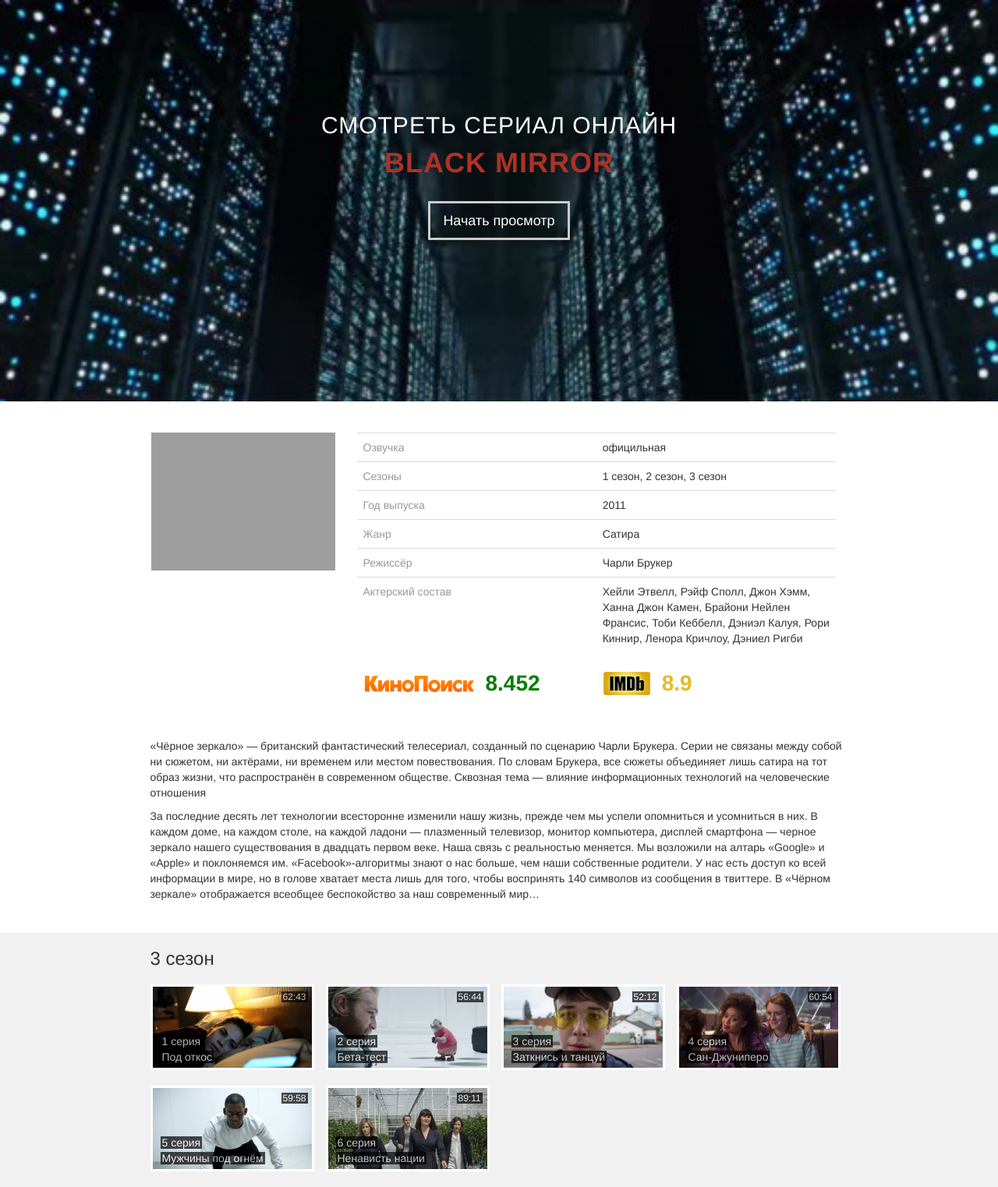
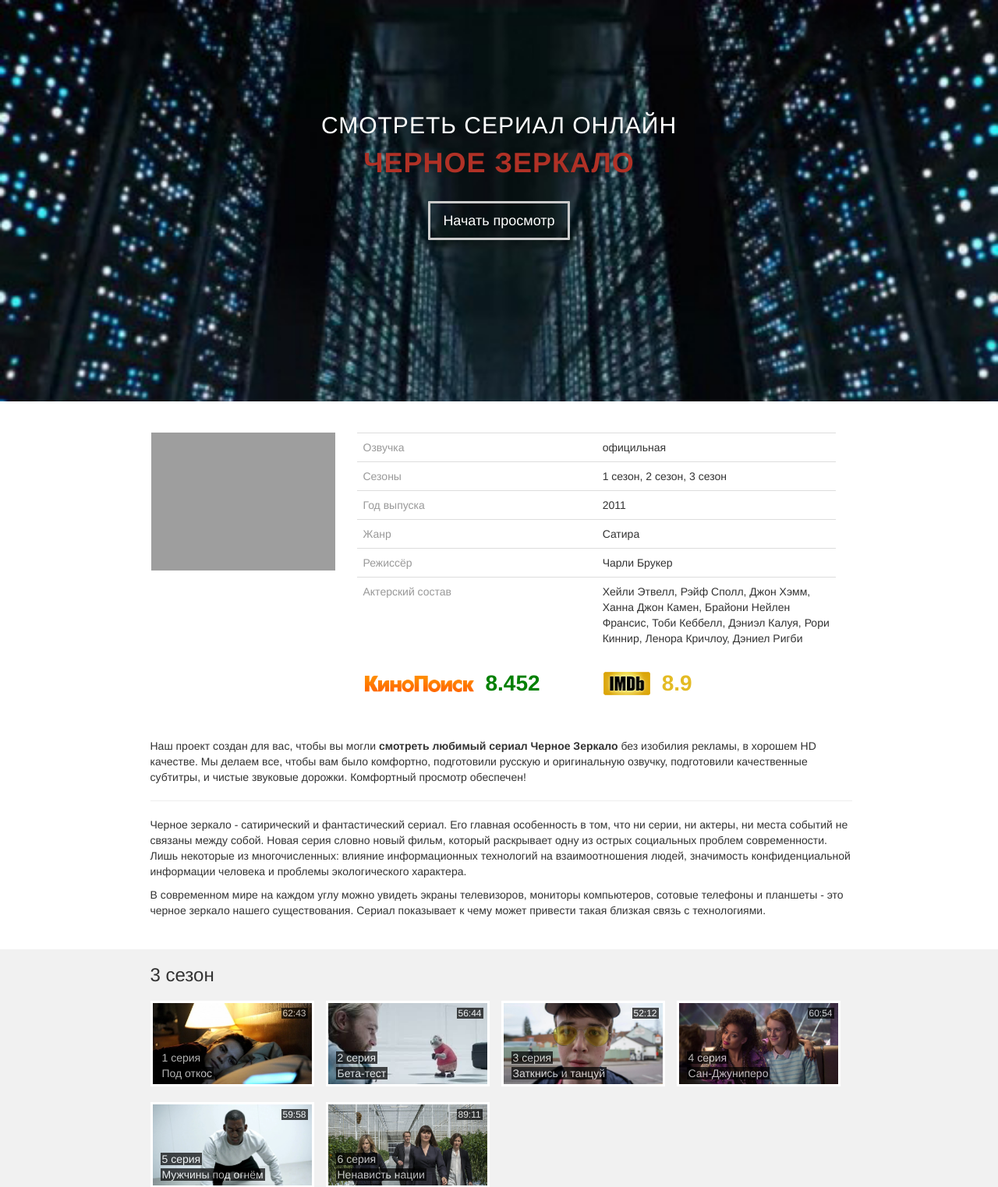
Before and after one commit to kerneq/backend-chernoe-zerkalo.ru, a Django app: page / in a window 1280 px wide. Shown: the part 50-1573 px from the top of the page at 78% size. Run offline with Django 3.2, Linux system fonts and the light colour scheme; data comes from the database, SQL or seed files in the repository; some libraries are stand-ins or nearby versions; grey boxes are pictures that could not be loaded.

Commit message:
change index page text

```diff
--- a/mirror/templates/mirror/index.html
+++ b/mirror/templates/mirror/index.html
@@ -55,7 +55,7 @@
               </div>
               <div class="row">
                   <div class="text-center col-md-8 col-md-offset-2">
-                      <span id="img-serial-name"><strong>black mirror</strong></span>
+                      <span id="img-serial-name"><strong>Черное зеркало</strong></span>
                   </div>
               </div>
               <div class="row" style="margin-top: 15px;">
@@ -160,12 +160,14 @@
                 <div class="col-md-10 col-md-offset-1" style="padding-left: 40px;
                                                               padding-right: 35px;
                                                               padding-bottom: 30px;">
-                    <p>
-                    «Чёрное зеркало» — британский фантастический телесериал, созданный по сценарию Чарли Брукера. Серии не связаны между собой ни сюжетом, ни актёрами, ни временем или местом повествования. По словам Брукера, все сюжеты объединяет лишь сатира на тот образ жизни, что распространён в современном обществе. Сквозная тема — влияние информационных технологий на человеческие отношения
-                    </p>
-                    <p>
-                    За последние десять лет технологии всесторонне изменили нашу жизнь, прежде чем мы успели опомниться и усомниться в них. В каждом доме, на каждом столе, на каждой ладони — плазменный телевизор, монитор компьютера, дисплей смартфона — черное зеркало нашего существования в двадцать первом веке. Наша связь с реальностью меняется. Мы возложили на алтарь «Google» и «Apple» и поклоняемся им. «Facebook»-алгоритмы знают о нас больше, чем наши собственные родители. У нас есть доступ ко всей информации в мире, но в голове хватает места лишь для того, чтобы воспринять 140 символов из сообщения в твиттере. В «Чёрном зеркале» отображается всеобщее беспокойство за наш современный мир…
-                    </p>
+Наш проект создан для вас, чтобы вы могли <strong>смотреть любимый сериал Черное Зеркало</strong> без изобилия рекламы, в хорошем HD качестве. Мы делаем все, чтобы вам было комфортно, подготовили русскую и оригинальную озвучку, подготовили качественные субтитры, и чистые звуковые дорожки. Комфортный просмотр обеспечен!
+<hr />
+		   <p>
+Черное зеркало - сатирический и фантастический сериал. Его главная особенность в том, что ни серии, ни актеры, ни места событий не связаны между собой. Новая серия словно новый фильм, который раскрывает одну из острых социальных проблем современности. Лишь некоторые из многочисленных: влияние информационных технологий на взаимоотношения людей, значимость конфиденциальной информации человека и проблемы экологического характера.
+</p>
+		   <p>
+В современном мире на каждом углу можно увидеть экраны телевизоров, мониторы компьютеров, сотовые телефоны и планшеты - это черное зеркало нашего существования. Сериал показывает к чему может привести такая близкая связь с технологиями.
+		    </p>
                 </div>
             </div>
         </div>
--- a/mirror/templates/mirror/watchEng.html
+++ b/mirror/templates/mirror/watchEng.html
@@ -83,7 +83,7 @@
                                                                   padding-right: 35px;">
                         <div class="row">
                             <div class="col-lg-9 col-md-11 col-sm-12 col-xs-12">
-                                <H1>Черное зеркало {{ seasonNum }} сезон {{ seriesNum }} серия в оригинале HD</H1>
+                                <H1>Черное зеркало {{ seasonNum }} сезон {{ seriesNum }} серия HD в оригинале</H1>
                                 <div id="rekomendation">
                                     На нашем сайте вы можете смотреть сериал Черное зеркало {{ seasonNum }}
                                     сезон {{ seasonNum }} серию в оригинале на английском с субтитрами (их можно включить), а также
```
